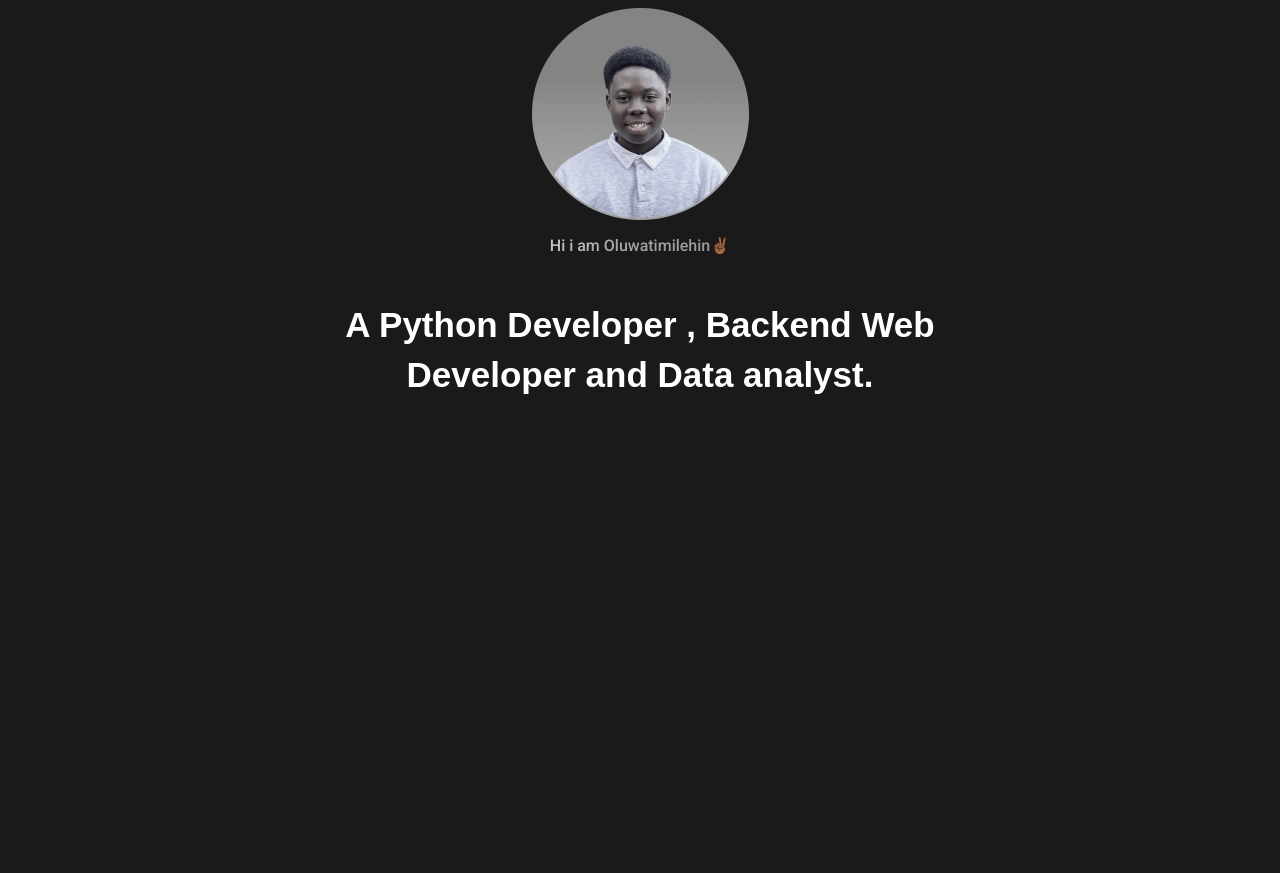
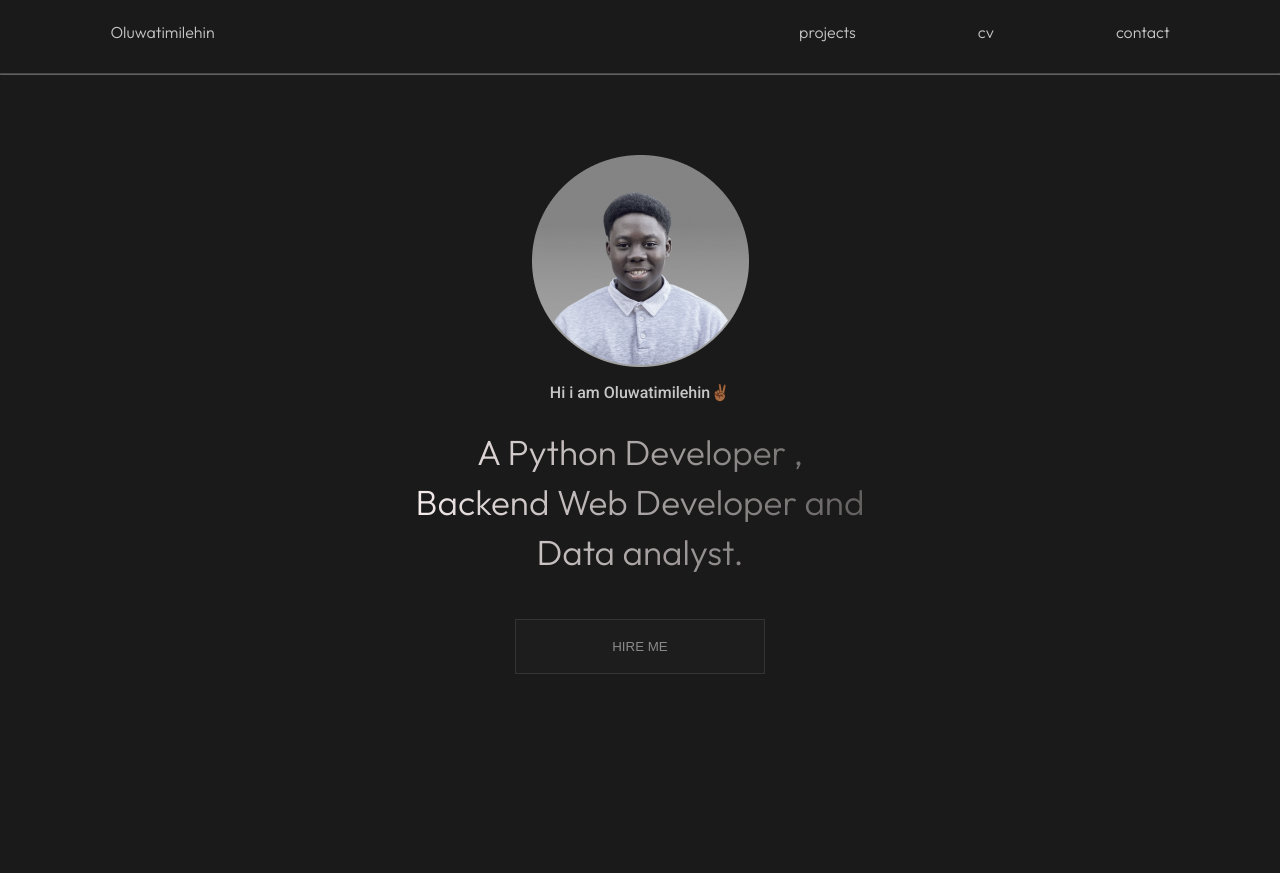
Before and after one commit to OrawusiTimilehin/Personal-Website, a Flask app: page / in a window 1280 px wide. Shown: the top 873 px of the page. Before the commit the page ends 394 px from the top, so only its background shows below. Run offline with Flask 3, Linux system fonts and the light colour scheme.

Commit message:
Completed Intro Section

```diff
--- a/static/styles/main.css
+++ b/static/styles/main.css
@@ -1,18 +1,74 @@
 body {
-    background: rgba(22, 22, 22, 0.98)
+    background: rgba(22, 22, 22, 0.98);
+    margin: 0;
+    padding-bottom: 1000rem;
+}
+
+div{
+    margin: 0;
+}
+
+hr{
+    border-color: rgba(255, 255, 255, 0.31);
+    border-width: 0.7px;
+}
+
+p{
+    margin: 0;
+}
+
+:-webkit-any(article, aside, nav, section) h1 {
+    margin-block-start: 0;
+    margin-block-end: 0;
+}
+
+/* Navbar */
+
+.navbar{
+    color: rgba(209, 208, 208, 0.95);
+    display: flex;
+    font-family: 'Outfit', Arial, Helvetica, sans-serif;
+    font-weight: 100;
+    flex-direction: row;
+    padding: 1.4rem;
+
 }
 
 
+.navbar-left{
+    margin-left: 5.5rem;
+}
+
+.navbar-right{
+    display: flex;
+    flex-direction: row;
+    justify-content: space-between;
+    margin-left: auto;
+    margin-right: 5.5rem;
+    width: 30%;
+}
 
 
 /* Intro Section */
 .description-text{
-    color: rgb(255, 255, 255);
+    background: linear-gradient(90deg, #FFF4F4 2.25%, rgba(255, 245, 245, 0.90625) 11.39%, rgba(255, 255, 255, 0) 139.19%);
     font-family: 'Outfit', Arial, Helvetica, sans-serif;
     font-size: 35px;
+    font-weight: 300;
     line-height: 50px;
     text-align: center;
-    background: linear-gradient(0deg, rgba())
+    -webkit-background-clip: text;
+    -webkit-text-fill-color: transparent;
+
+}
+
+.description-text-container{
+    width: 500px;
+    margin: 1.6rem;
+}
+
+.first-header-text{
+    display: block;
 }
 
 .greeting-container{
@@ -20,25 +76,39 @@ body {
     flex-direction: column;
     justify-content: space-between;
     align-items: center;
-    margin: 0 auto;
+    margin: 5rem auto;
     width: 50%;
 }
 
-#intro-section{
-
-}
-
-.profile-pic{
-    width: 217px;
-}
-
 .greeting-text{
+    background: linear-gradient(0deg, rgba(209, 208, 208, 0.95), rgba(209, 208, 208, 0.95));
     color: rgb(255, 255, 255);
     display: inline;
     font-family: 'Roboto', arial;
     font-weight: 400;
     text-align: center;
-    background: linear-gradient(90deg, rgba(209, 208, 208, 0.95), rgba(209, 208, 208, 0.75), rgba(209, 208, 208, 0.70));
     -webkit-background-clip: text;
     -webkit-text-fill-color: transparent;
 }
+
+.greeting-text-container{
+    margin-top: 1em;
+}
+
+.hire-me-button{
+    background-color: rgba(209, 208, 208, 0.02);
+    border: solid;
+    border-width: 1px;
+    border-color: rgba(255, 255, 255, 0.1);
+    color: rgba(255, 255, 255, 0.48);
+    margin-top: 1rem;
+    margin-left: auto;
+    margin-right: auto;
+    margin-bottom: 0.1rem;
+    padding: 1.2rem 6rem;
+}
+
+
+.profile-pic{
+    width: 217px;
+}
--- a/templates/index.html
+++ b/templates/index.html
@@ -6,18 +6,40 @@
         <link rel="preconnect" href="https://fonts.googleapis.com">
         <link rel="preconnect" href="https://fonts.gstatic.com" crossorigin>
         <link href="https://fonts.googleapis.com/css2?family=Roboto:wght@300;500;900&display=swap" rel="stylesheet">
+        <link rel="preconnect" href="https://fonts.gstatic.com" crossorigin>
+        <link href="https://fonts.googleapis.com/css2?family=Outfit:wght@300;500;900&family=Roboto:wght@300;500;900&display=swap" rel="stylesheet">
     </head>
     <body>
+        <header>
+            <nav class="navbar">
+                <div class="navbar-left">
+                    <span> Oluwatimilehin </span>
+                </div>
+                <div class="navbar-right">
+                    <span> projects </span>
+                    <span> cv </span>
+                    <span> contact </span>
+                </div>
+            </nav>
+            <hr class="hr">
+        </header>
         <main>
+            <!-- Intro Section -->
             <section id="intro-section">
                 <div class="greeting-container">
                     <img class="profile-pic" src="static/images/Profile Pic.png" alt="Oluwatimilehin Orawusi Profile Picture">
-                    <p><span class="greeting-text"> Hi i am Oluwatimilehin</span><span>✌🏾</span></p>
-                    <h1 class="description-text"> A Python Developer ,
-                        Backend Web Developer and Data analyst.
-                    </h1>
+                    <p class="greeting-text-container"><span class="greeting-text"> Hi i am Oluwatimilehin</span><span>✌🏾</span></p>
+                    <div class="description-text-container">
+                        <h1 class="description-text"> <span class="first-header-text">A Python Developer ,</span>
+                            Backend Web Developer and Data analyst.
+                        </h1>
+                    </div>
+                    <button class="hire-me-button"> HIRE ME</button>
                 </div>
             </section>
+
+
+
         </main>
     </body>
 </html>
```
Also changed, not shown: static/images/Logos/Frame 20.png (added), static/images/Logos/Frame 22.png (added), static/images/Logos/Programming logos and icons by hrhasnai (4).png (added), static/images/Logos/bootstrap-original.png (added), static/images/Logos/flask-original-wordmark.png (added), static/images/Logos/github-original.png (added), 2 other files.
